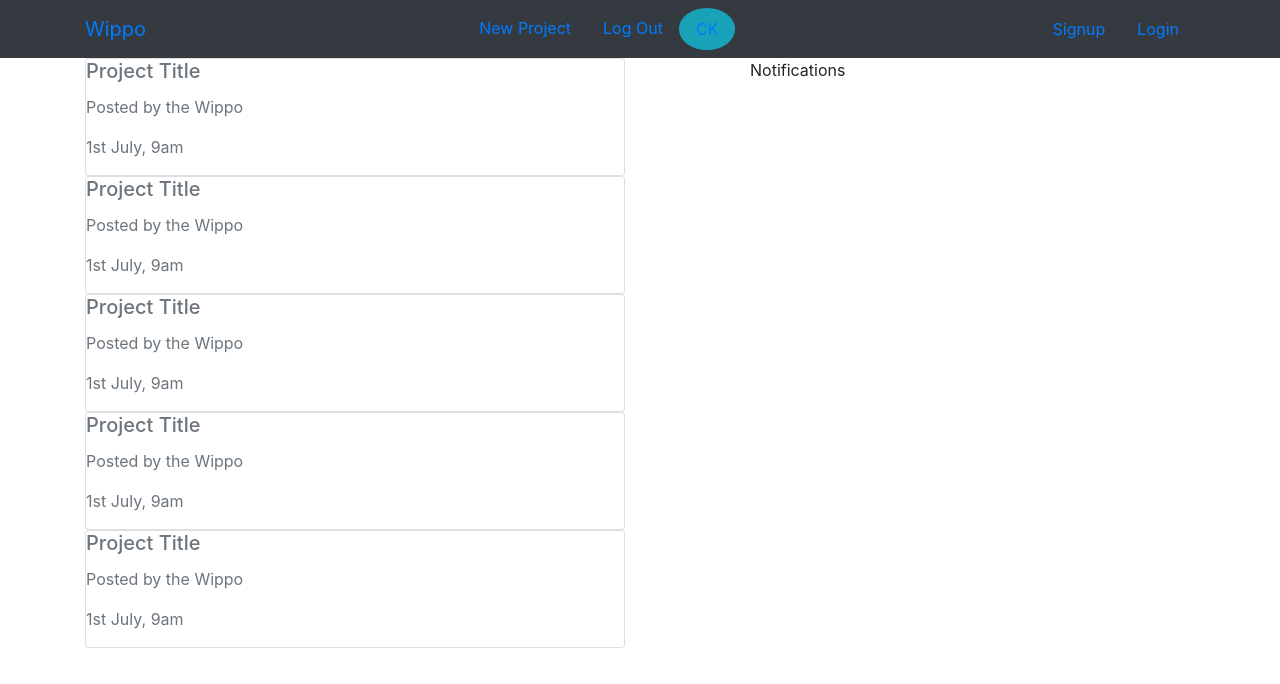
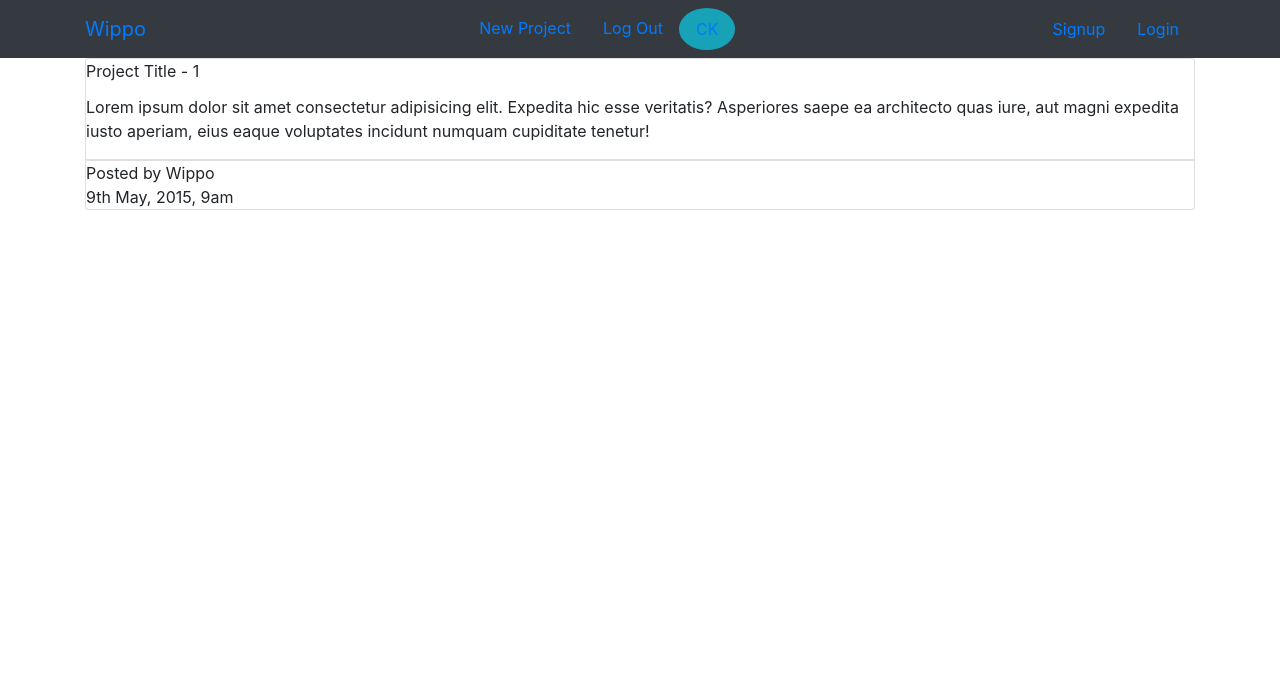
Before and after one commit to krittiyaclark/junior-showcase-with-React, a React (Create React App) app: page /project/1 in a window 1280 px wide. Shown: the top 684 px of the page. Built offline with nearby package versions, Linux system fonts and the light colour scheme.

Commit message:
Project details component

```diff
--- a/src/App.js
+++ b/src/App.js
@@ -2,6 +2,7 @@ import React, { Component } from 'react';
 import { BrowserRouter, Switch, Route } from 'react-router-dom';
 import Navbar from './components/layout/Navbar';
 import Dashboard from './components/dashboard/Dashboard';
+import ProjectDetails from './components/projects/ProjectDetails';
 
 class App extends Component {
   render() {
@@ -10,7 +11,8 @@ class App extends Component {
         <div className="App">
           <Navbar />
           <Switch>
-            <Route path="/" component={ Dashboard } />
+            <Route exact path="/" component={ Dashboard } />
+            <Route path='/project/:id' component={ ProjectDetails } />
           </Switch>
         </div>
       </BrowserRouter>
--- a/src/components/projects/ProjectDetails.js
+++ b/src/components/projects/ProjectDetails.js
@@ -0,0 +1,21 @@
+import React from 'react'
+
+const ProjectDetails = (props) => {
+  console.log(props); //props.match.params.id
+  const id = props.match.params.id;
+  return (
+    <div className="container section project-details">
+        <div className="card">
+            <div className="card-content">
+                <div className="card-title">Project Title - { id }</div>
+                <p>Lorem ipsum dolor sit amet consectetur adipisicing elit. Expedita hic esse veritatis? Asperiores saepe ea architecto quas iure, aut magni expedita iusto aperiam, eius eaque voluptates incidunt numquam cupiditate tenetur!</p>
+            </div>
+            <div className="card action"></div>
+                <div>Posted by Wippo</div>
+                <div>9th May, 2015, 9am</div>
+        </div>
+    </div>
+  )
+}
+
+export default ProjectDetails
```
